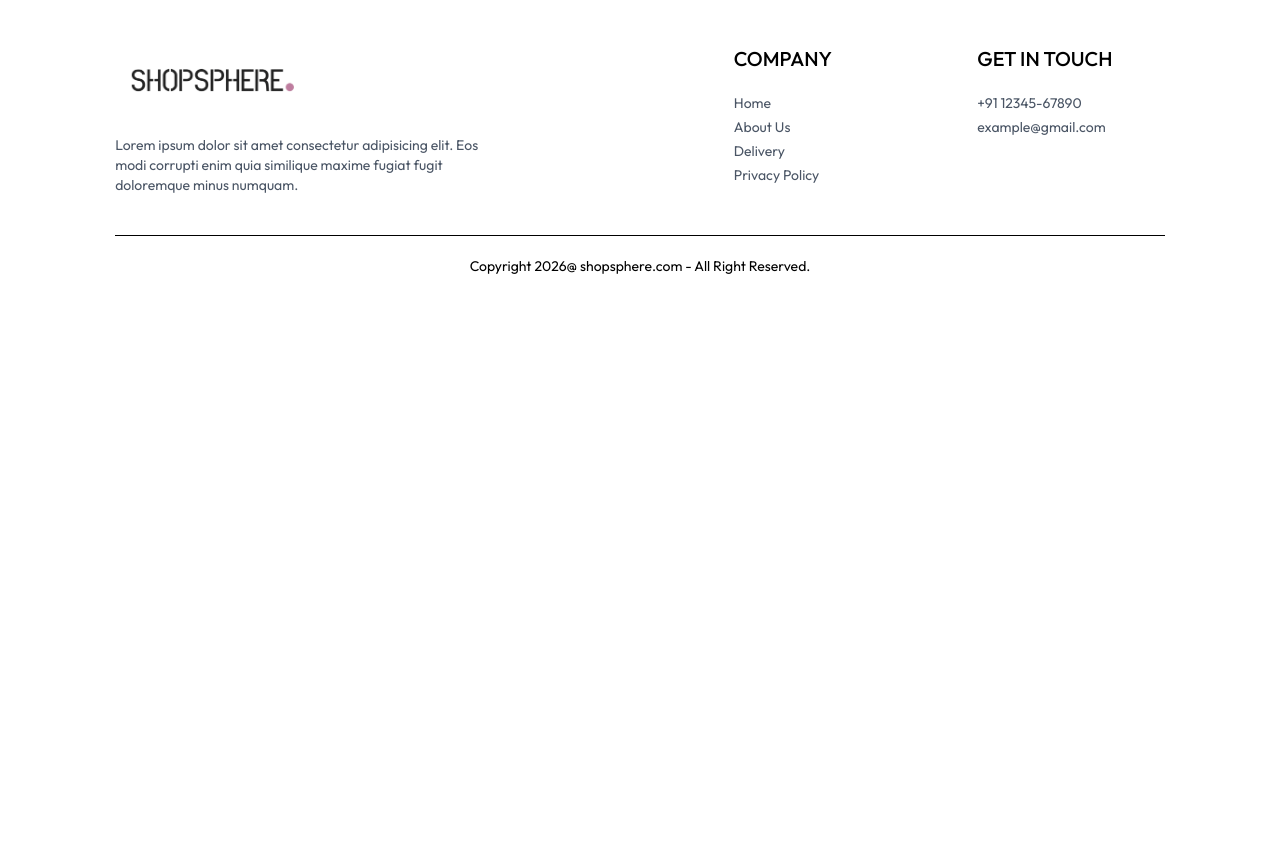
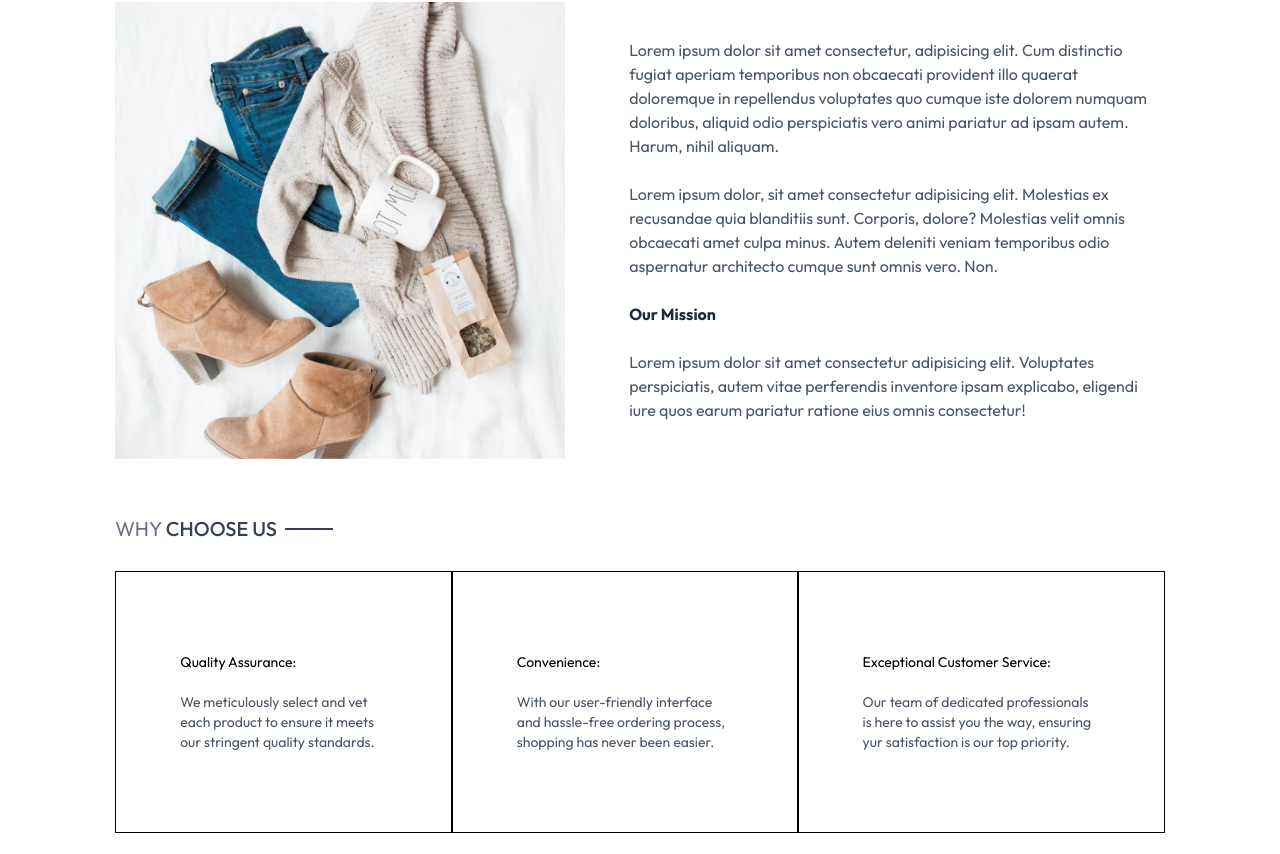
Before and after one commit to TanishMehta23/ShopSphere, a React (Vite) app in the folder frontend/: page /about in a window 1280 px wide. Shown: the part 226-1080 px from the top of the page. Before the commit the page ends 800 px from the top, so only its background shows below. Built offline with nearby package versions, Linux system fonts and the light colour scheme.

Commit message:
Created contact and about us page (frontend complete)

```diff
--- a/frontend/src/pages/About.jsx
+++ b/frontend/src/pages/About.jsx
@@ -1,8 +1,45 @@
 import React from 'react'
+import Title from '../components/Title'
+import NewsLetterBox from '../components/NewsLetterBox'
+import { assets } from '../assets/assets'
 
 const About = () => {
   return (
-    <div></div>
+    <div>
+      <div className='text-2xl text-center pt-8 border-t'>
+        <Title text1={'ABOUT'} text2={'US'} />
+      </div>
+
+      <div className='my-10 flex flex-col md:flex-row gap-16'>
+        <img src={assets.about_img} className='w-full md:max-w-[450px]'/>
+        <div className='flex flex-col justify-center gap-6 md:w-2/4 text-gray-600'>
+          <p>Lorem ipsum dolor sit amet consectetur, adipisicing elit. Cum distinctio fugiat aperiam temporibus non obcaecati provident illo quaerat doloremque in repellendus voluptates quo cumque iste dolorem numquam doloribus, aliquid odio perspiciatis vero animi pariatur ad ipsam autem. Harum, nihil aliquam.</p>
+          <p>Lorem ipsum dolor, sit amet consectetur adipisicing elit. Molestias ex recusandae quia blanditiis sunt. Corporis, dolore? Molestias velit omnis obcaecati amet culpa minus. Autem deleniti veniam temporibus odio aspernatur architecto cumque sunt omnis vero. Non.</p>
+          <b className='text-gray-800'>Our Mission</b>
+          <p>Lorem ipsum dolor sit amet consectetur adipisicing elit. Voluptates perspiciatis, autem vitae perferendis inventore ipsam explicabo, eligendi iure quos earum pariatur ratione eius omnis consectetur!</p>
+        </div>
+      </div>
+
+      <div className='text-xl py-4'>
+        <Title text1={'WHY'} text2={'CHOOSE US'} />
+      </div>
+      <div className='flex flex-col md:flex-row text-sm mb-20'>
+        <div className='border px-10 md:px-16 py-8 sm:py-20 flex flex-col gap-5'>
+          <p>Quality Assurance: </p>
+          <p className='text-gray-600'>We meticulously select and vet each product to ensure it meets our stringent quality standards.</p>
+        </div>
+        <div className='border px-10 md:px-16 py-8 sm:py-20 flex flex-col gap-5'>
+          <p>Convenience: </p>
+          <p className='text-gray-600'>With our user-friendly interface and hassle-free ordering process, shopping has never been easier.</p>
+        </div>
+        <div className='border px-10 md:px-16 py-8 sm:py-20 flex flex-col gap-5'>
+          <p>Exceptional Customer Service: </p>
+          <p className='text-gray-600'>Our team of dedicated professionals is here to assist you the way, ensuring yur satisfaction is our top priority.</p>
+        </div>
+      </div>
+
+      <NewsLetterBox />
+    </div>
   )
 }
 
--- a/frontend/src/pages/Contact.jsx
+++ b/frontend/src/pages/Contact.jsx
@@ -1,8 +1,29 @@
 import React from 'react'
+import Title from '../components/Title'
+import { assets } from '../assets/assets'
+import NewsLetterBox from '../components/NewsLetterBox'
 
 const Contact = () => {
   return (
-    <div></div>
+    <div>
+
+      <div className='text-center text-2xl pt-10 border-t'>
+        <Title text1={'CONTACT'} text2={'US'} />
+      </div>
+
+      <div className='my-10 flex flex-col justify-center md:flex-row gap-10 mb-28'>
+        <img src={assets.contact_img} className='w-full md:max-w-[480px]' />
+        <div className='flex flex-col justify-center items-start gap-6'>
+          <p className='font-semibold text-xl text-gray-600'>Our Store</p>
+          <p className='text-gray-500'>New Delhi <br /> India</p>
+          <p className='text-gray-500'>Phone No.: +91 94780-33421 <br /> Email: example@gmail.com</p>
+          <p className='font-semibold text-xl text-gray-600'>Careers at ShopSphere</p>
+          <p className='text-gray-500'>Learn more about our teams and job openings.</p>
+          <button className='cursor-pointer border border-black px-8 py-4 text-sm hover:bg-black hover:text-white transition-all duration-500'>Explore Jobs</button>
+        </div>
+      </div>
+      <NewsLetterBox />
+    </div>
   )
 }
 
```
